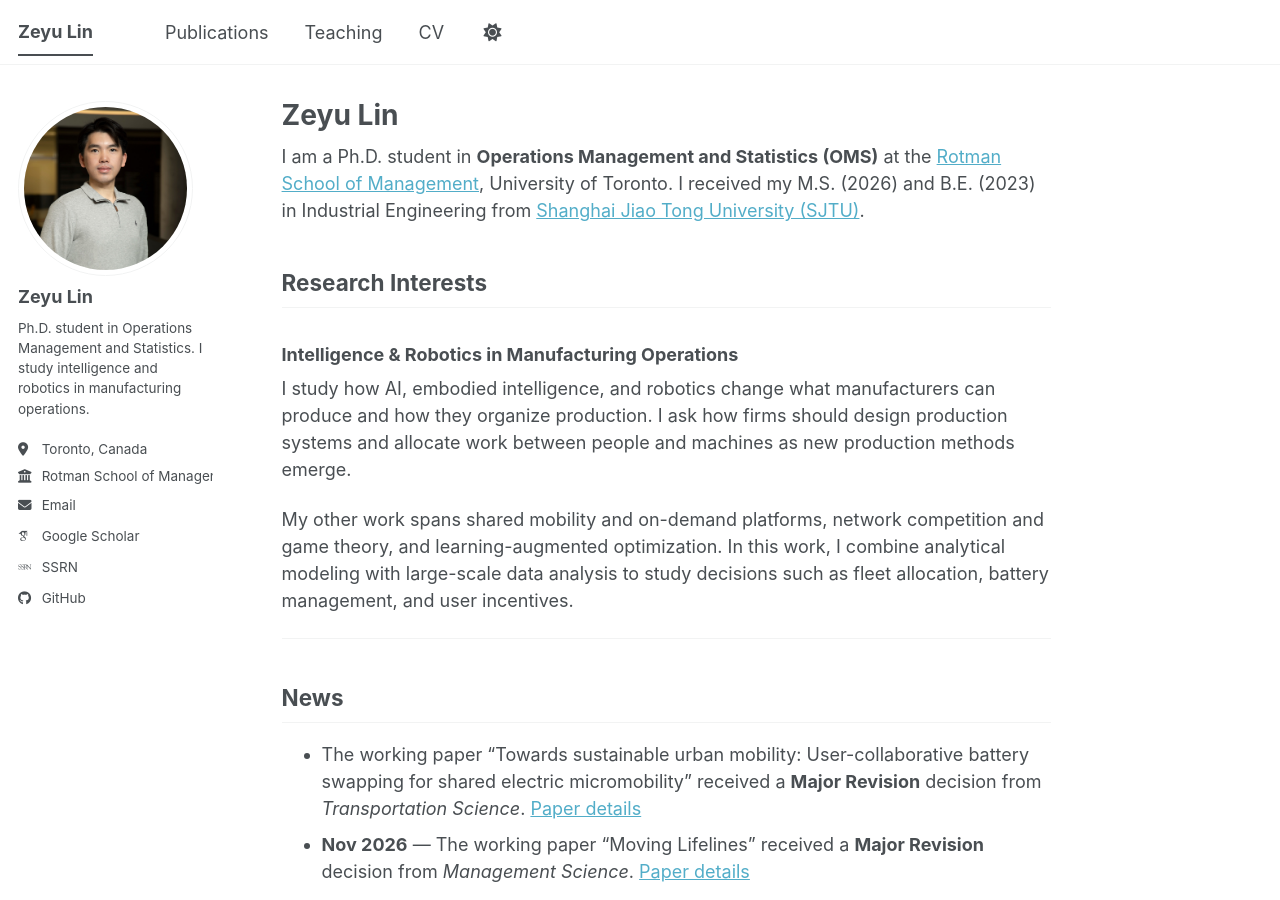
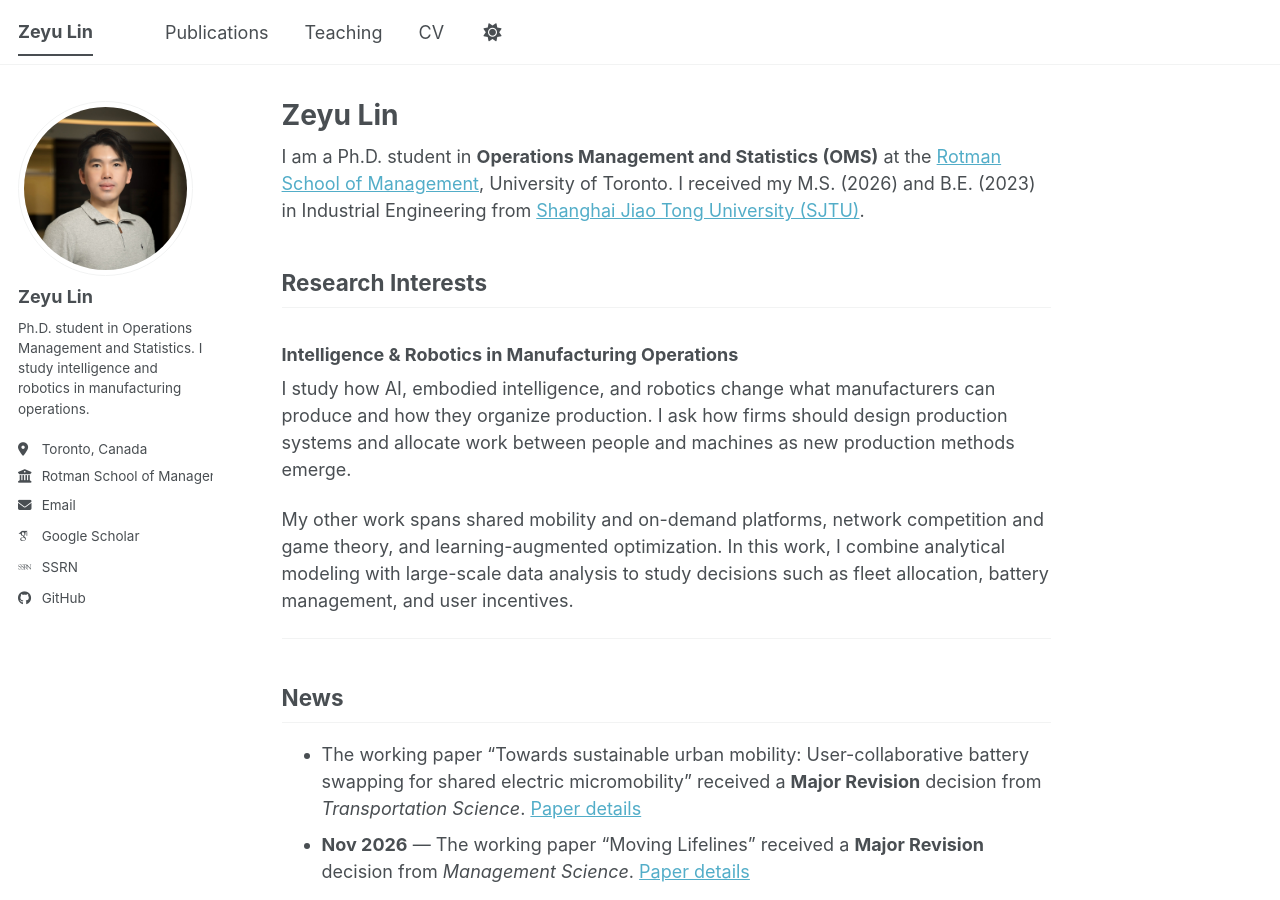
Before and after one commit to LIMYOYO/LIMYOYO.github.io, a Jekyll site: the page built from _pages/about.md, in a window 1280 px wide and 900 px high. Built offline with Jekyll 4.4.1, drawn with Linux system fonts in a browser that asks for light colours; some web fonts are replaced; a script bundle is joined from its source files by our own code; library files that are not in the unit come from our copies.

Commit message:
Use the new square profile photo

```diff
--- a/_config.yml
+++ b/_config.yml
@@ -22,7 +22,7 @@ repository               : "LIMYOYO/LIMYOYO.github.io"
 #               Additional customization can be done by editing /_includes/author-profile.html
 author:
   # Biographic information
-  avatar           : "zeyu-lin-rotman-portrait.jpg"
+  avatar           : "zeyu-lin-headshot.png"
   name             : "Zeyu Lin"
   pronouns         : # example: "she/her"
   bio              : "Ph.D. student in Operations Management and Statistics. I study intelligence and robotics in manufacturing operations."
@@ -142,7 +142,7 @@ facebook:
   username               :
   app_id                 :
   publisher              :
-og_image                 : "zeyu-lin-rotman-portrait.jpg" # Social media default site image
+og_image                 : "zeyu-lin-headshot.png" # Social media default site image
 og_description           :  # Social media default site image description
 # For specifying social profiles
 # - https://developers.google.com/structured-data/customize/social-profiles
--- a/_data/authors.yml
+++ b/_data/authors.yml
@@ -3,7 +3,7 @@ main:
   uri         : "https://LIMYOYO.github.io"
   email       : "zeyulin.lin@mail.utoronto.ca"
   bio         : "Ph.D. student in Operations Management and Statistics. I study intelligence and robotics in manufacturing operations."
-  avatar      : "zeyu-lin-rotman-portrait.jpg"
+  avatar      : "zeyu-lin-headshot.png"
   github      : "LIMYOYO"
   linkedin    : ""
   googlescholar: ""
```
Also changed, not shown: images/zeyu-lin-headshot.png (added).
